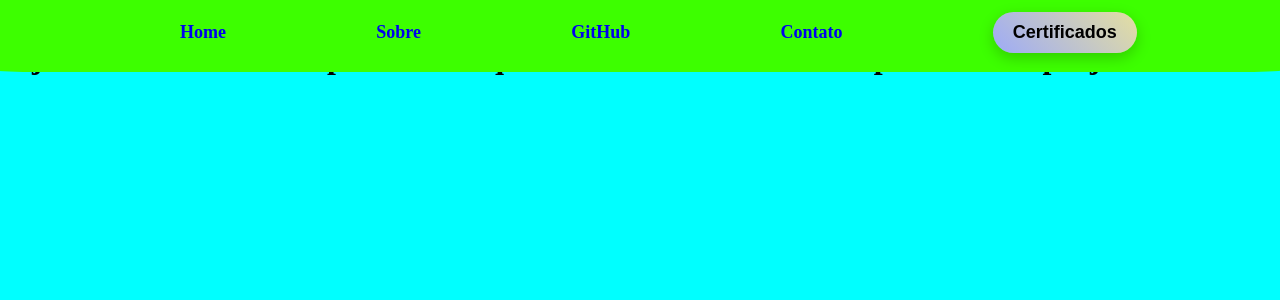
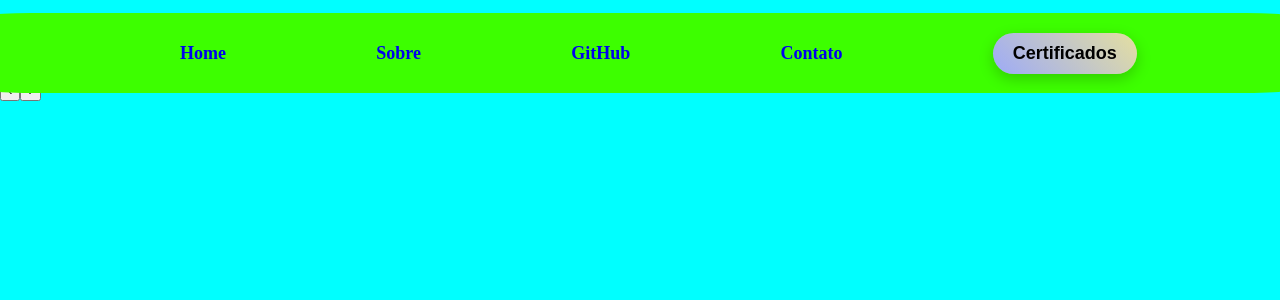
Before and after one commit to MatheusDeZottis/Projeto_vue, a Vue app: page /Home in a window 1280 px wide. Shown: the top 300 px of the page. Built offline with nearby package versions, Linux system fonts and the light colour scheme.

Commit message:
Criando o esqueleto do carrossel

```diff
--- a/src/components/Home.vue
+++ b/src/components/Home.vue
@@ -1,14 +1,24 @@
 <template>
-    <RouterLink> Home </RouterLink>
+
+
     <h1>Seja bem-vindo ao meu portfólio!
         Aqui você encontra minhas experiências e projetos. </h1>
 
-
+        <div class="carousel">
+    <div class="carousel-inner" :style="{ transform: `translateX(-${currentIndex * 100}%)` }">
+      <div class="carousel-item" v-for="(image, index) in images" :key="index">
+        <img :src="image" :alt="'Image ' + (index + 1)" />
+      </div>
+    </div>
+    <button class="carousel-control prev" @click="prevSlide">‹</button>
+    <button class="carousel-control next" @click="nextSlide">›</button>
+    </div>
 
 </template>
 
 <style scoped></style>
 
-<script setup >
+<script>
+
 
 </script>
```
